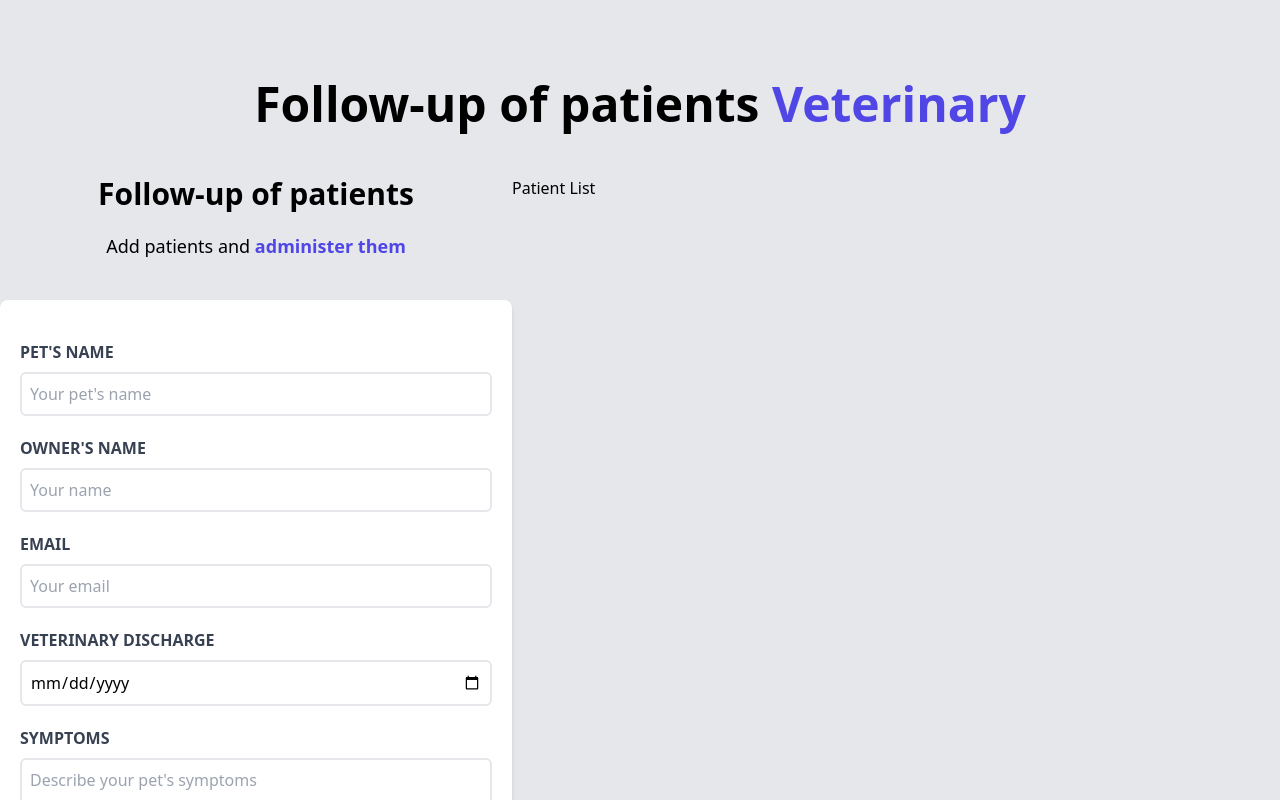
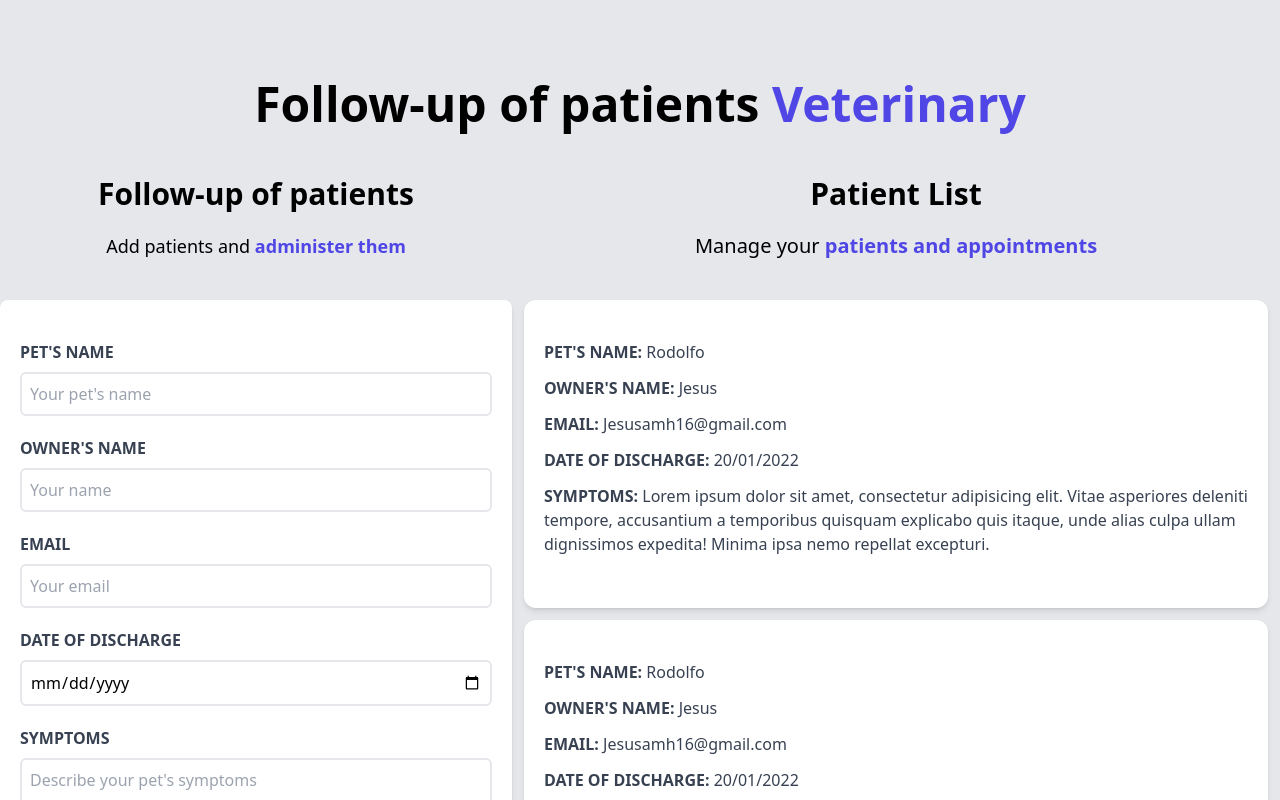
Before and after one commit to jesusmirena/Appointments-react, a React (Vite) app: page / in a window 1280 px wide. Shown: the top 800 px of the page. Built offline with nearby package versions, Linux system fonts and the light colour scheme.

Commit message:
Patient list ready

```diff
--- a/src/components/Form.jsx
+++ b/src/components/Form.jsx
@@ -58,7 +58,7 @@
             htmlFor="discharge"
             className="block text-gray-700 uppercase font-bold"
           >
-            Veterinary discharge
+            Date of discharge
           </label>
           <input
             id="discharge"
--- /dev/null
+++ b/src/components/Patient.jsx
@@ -0,0 +1,31 @@
+const Patient = () => {
+  return (
+    <div className="m-3 bg-white shadow-md px-5 py-10 rounded-xl">
+      <p className="font-bold mb-3 text-gray-700 uppercase">
+        Pet's name: <span className="font-normal normal-case">Rodolfo</span>
+      </p>
+      <p className="font-bold mb-3 text-gray-700 uppercase">
+        Owner's name: <span className="font-normal normal-case">Jesus</span>
+      </p>
+      <p className="font-bold mb-3 text-gray-700 uppercase">
+        Email:{" "}
+        <span className="font-normal normal-case">Jesusamh16@gmail.com</span>
+      </p>
+      <p className="font-bold mb-3 text-gray-700 uppercase">
+        Date of discharge:{" "}
+        <span className="font-normal normal-case">20/01/2022</span>
+      </p>
+      <p className="font-bold mb-3 text-gray-700 uppercase">
+        Symptoms:{" "}
+        <span className="font-normal normal-case">
+          Lorem ipsum dolor sit amet, consectetur adipisicing elit. Vitae
+          asperiores deleniti tempore, accusantium a temporibus quisquam
+          explicabo quis itaque, unde alias culpa ullam dignissimos expedita!
+          Minima ipsa nemo repellat excepturi.
+        </span>
+      </p>
+    </div>
+  );
+};
+
+export default Patient;
--- a/src/components/PatientList.jsx
+++ b/src/components/PatientList.jsx
@@ -1,9 +1,19 @@
-import React from "react";
+import Patient from "./Patient";
 
 const PatientList = () => {
   return (
-    <div className="w-1/2 lg:w-3/5">
-      <h2>Patient List</h2>
+    <div className="md:w-1/2 lg:w-3/5 md:h-screen overflow-y-scroll">
+      <h2 className="font-black text-3xl text-center">Patient List</h2>
+      <p className="text-xl mt-5 mb-10 text-center">
+        Manage your{" "}
+        <span className="text-indigo-600 font-bold">
+          patients and appointments
+        </span>
+      </p>
+
+      <Patient />
+      <Patient />
+      <Patient />
     </div>
   );
 };
```
